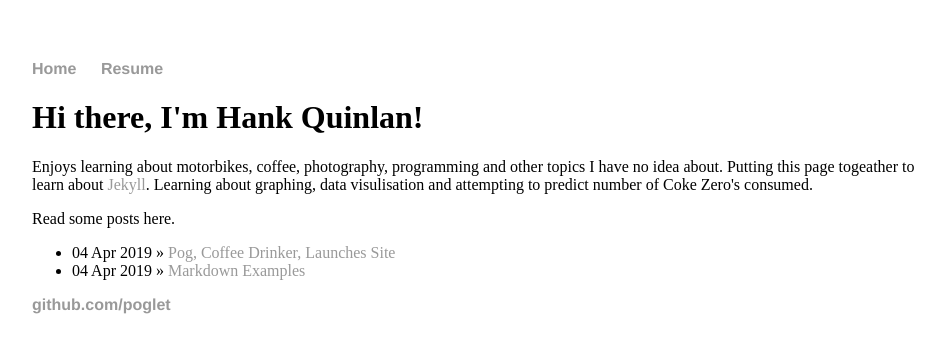
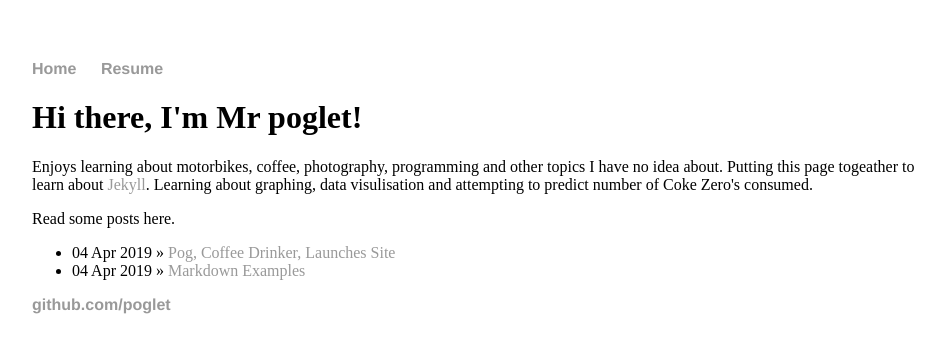
Before and after one commit to poglet/poglet.github.io, a Jekyll site: the page built from index.html, in a window 1280 px wide. Shown: the top 353 px of the page, without its empty margins (160-1105 px from the left). Built offline with Jekyll 4.4.1, drawn with Linux system fonts in a browser that asks for light colours.

Commit message:
Update index.html

```diff
--- a/index.html
+++ b/index.html
@@ -4,7 +4,7 @@
 ---
 
 <div class="blurb">
-   <h1>Hi there, I'm Hank Quinlan!</h1>
+   <h1>Hi there, I'm Mr poglet!</h1>
    <p>Enjoys learning about motorbikes, coffee, photography, programming and other topics I have no idea about.
       Putting this page togeather to learn about <a href="https://jekyllrb.com/">Jekyll</a>.  Learning about graphing,
       data visulisation and attempting to predict number of Coke Zero's consumed.
```
